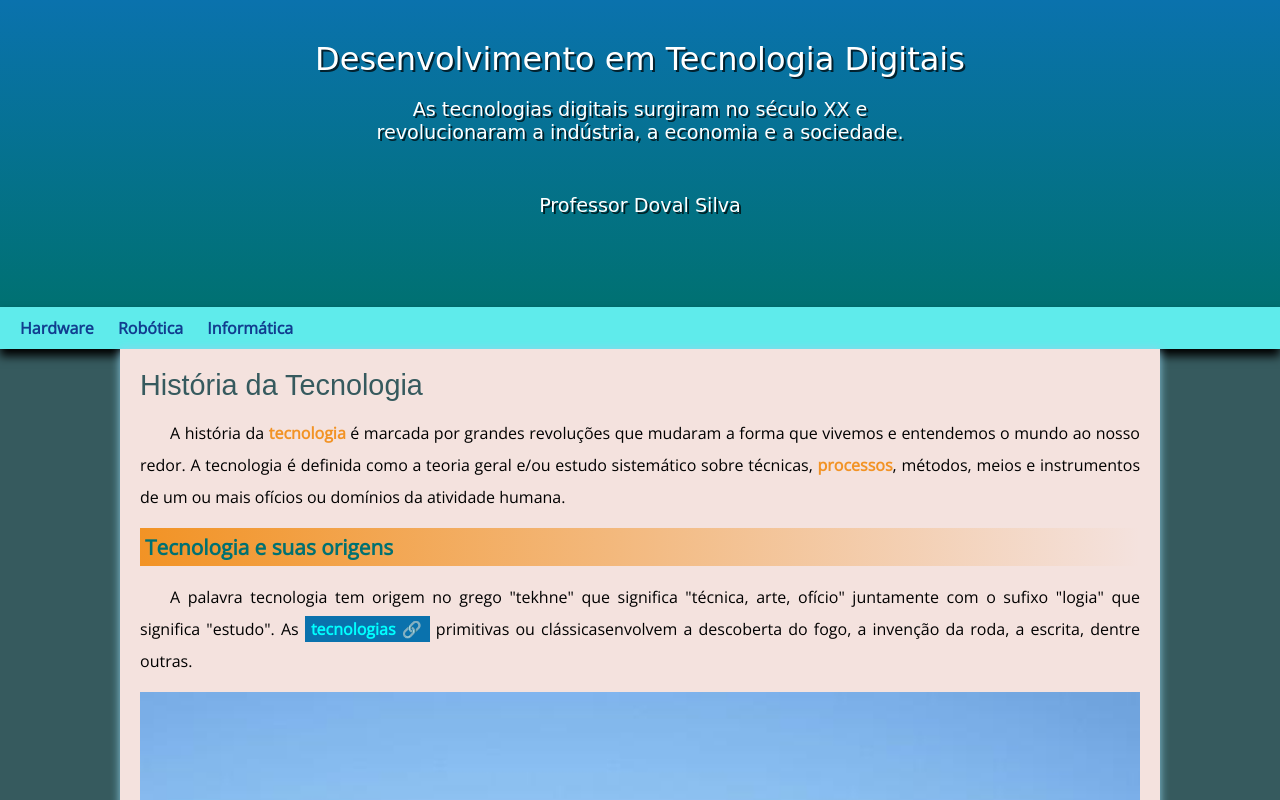
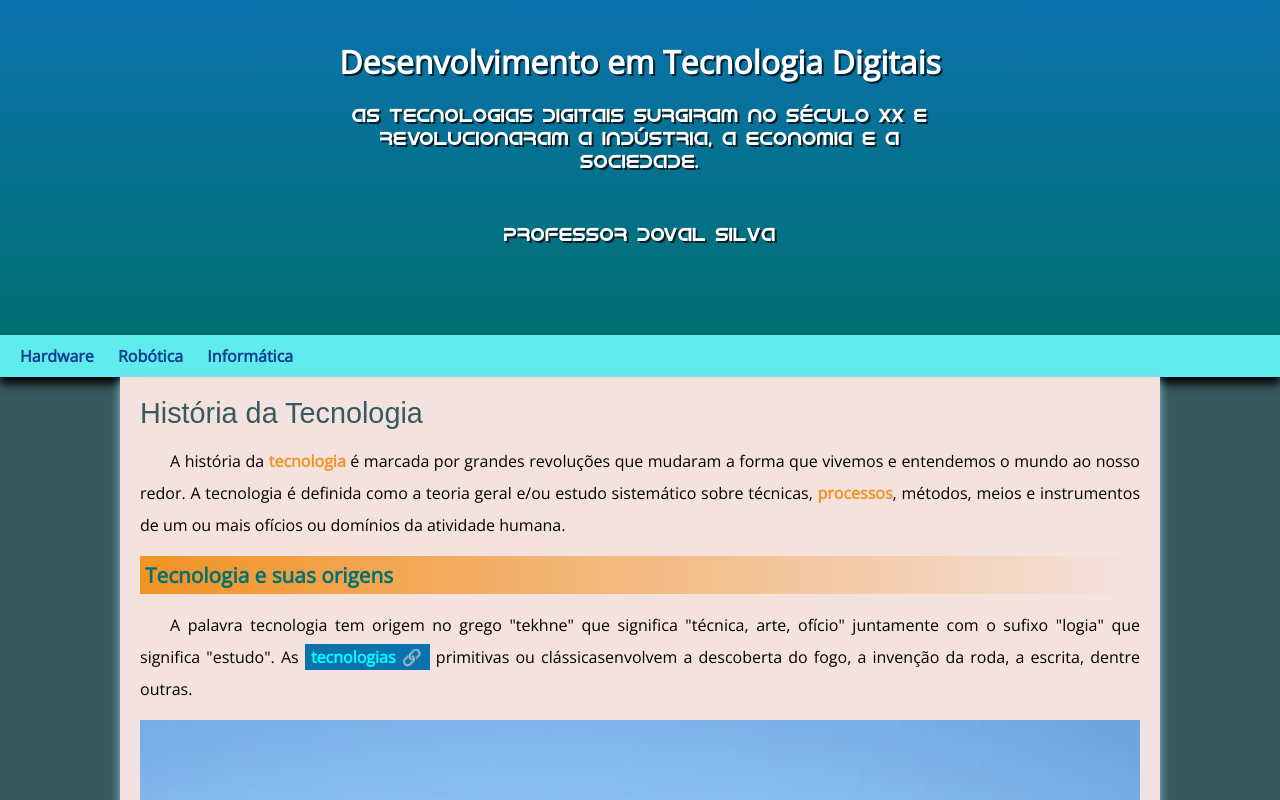
Before and after one commit to dovalsilva/tecnologia, a plain HTML site: page index.html in a window 1280 px wide. Shown: the top 800 px of the page. Drawn offline with nearby package versions, Linux system fonts and the light colour scheme.

Commit message:
fonte atualizada

```diff
--- a/estilo/style.css
+++ b/estilo/style.css
@@ -5,7 +5,7 @@
 
 /* FONTE BAIXADA*/
 @font-face {
-    font-family: 'Androi';
+    font-family: 'Android';
     src: url('/fontes/idroid.otf') format('opentype');
     font-weight: normal;
 }
@@ -52,8 +52,8 @@ header {
 
 header > h1 {
     color: white;
-    font-family: var(--fonte-android);
-    font-weight: normal;
+    font-family: var(--fonte-destaque);
+    font-weight: bolder;
     margin-bottom: 20px;
     text-shadow: 2px 2px 0px rgba(0, 0, 0, 0.708);
 }
```
